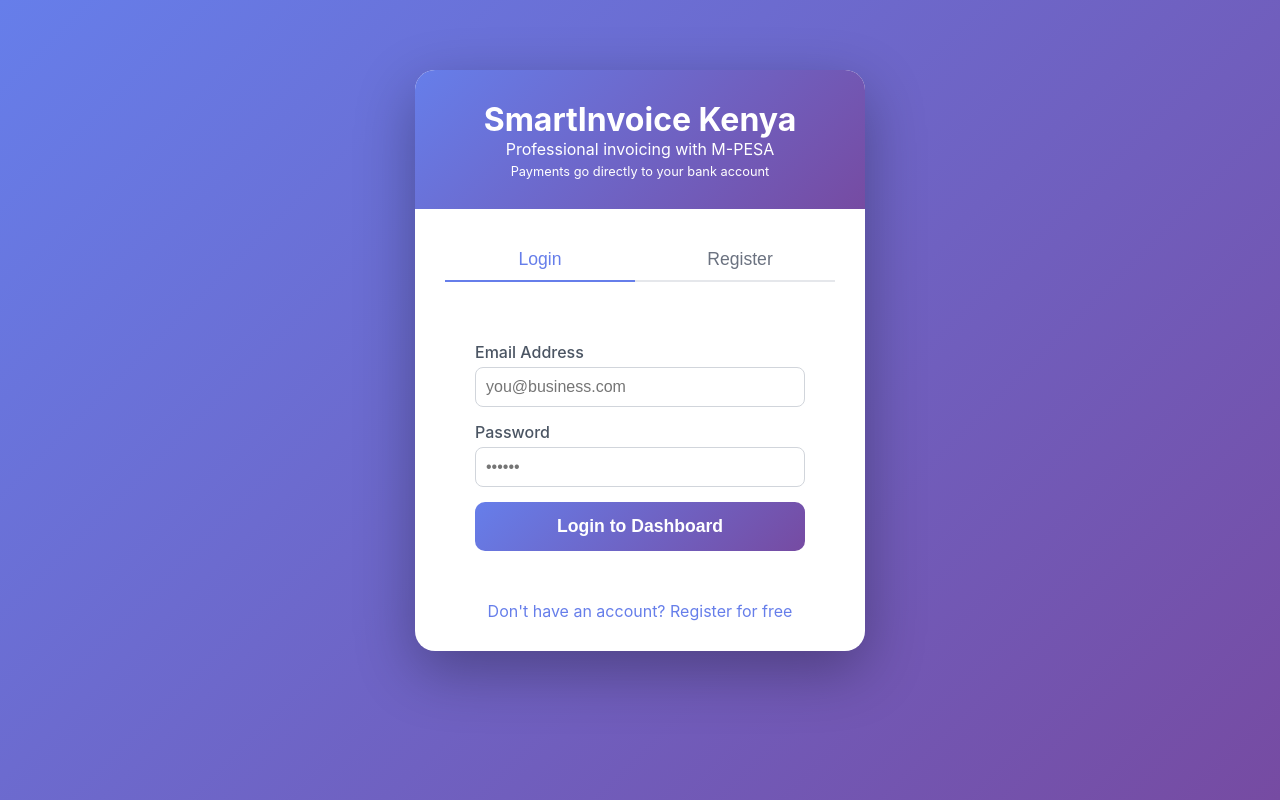
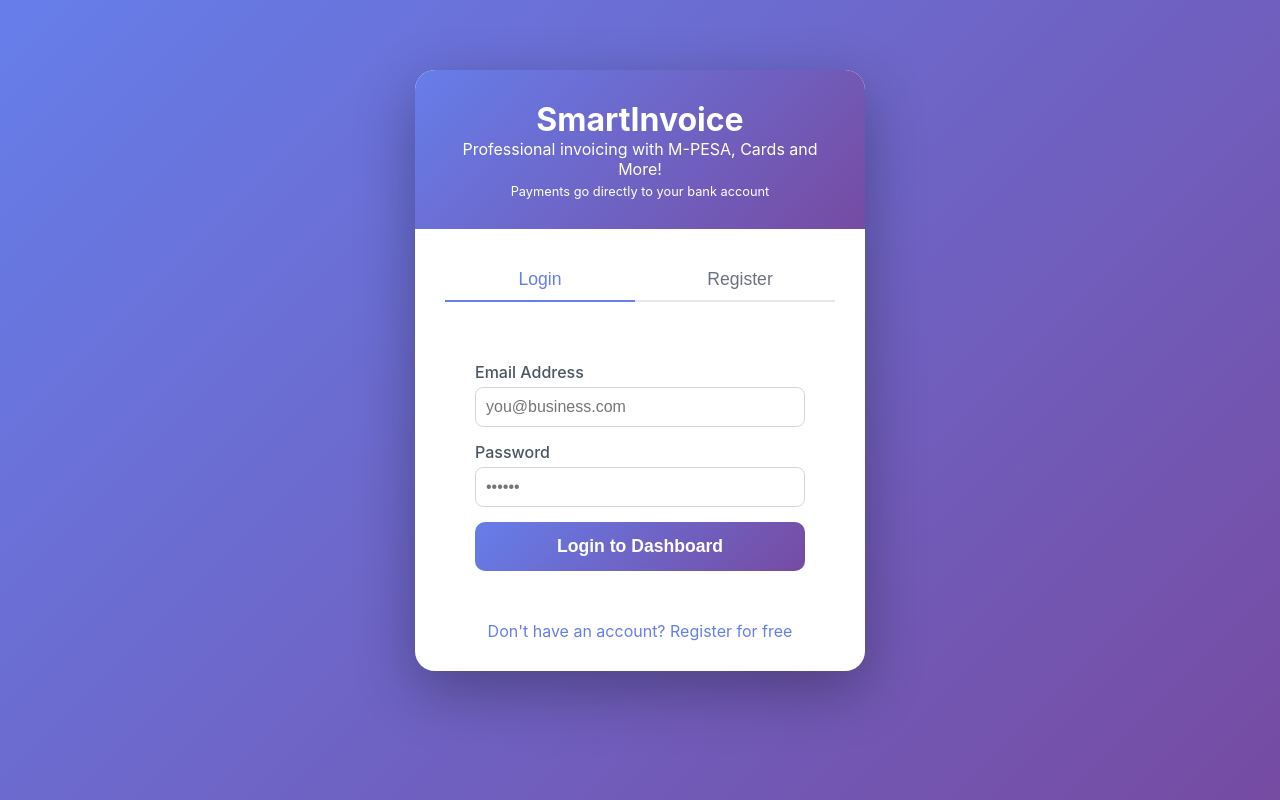
Before and after one commit to codewithaustin1/smartinvoice-kenya, a website: page login.html in a window 1280 px wide. Drawn offline with Linux system fonts and the light colour scheme.

Commit message:
Update branding and placeholder text in login.html

```diff
--- a/login.html
+++ b/login.html
@@ -158,8 +158,8 @@
 <body>
     <div class="auth-container">
         <div class="auth-header">
-            <h1>SmartInvoice Kenya</h1>
-            <p>Professional invoicing with M-PESA</p>
+            <h1>SmartInvoice</h1>
+            <p>Professional invoicing with M-PESA, Cards and More!</p>
             <p style="font-size: 0.8em; margin-top: 5px;">Payments go directly to your bank account</p>
         </div>
 
@@ -246,7 +246,7 @@
                         </div>
                         <div class="form-group">
                             <label>Account Name (as registered with bank)</label>
-                            <input type="text" id="regAccountName" placeholder="Business name as per bank records" required>
+                            <input type="text" id="regAccountName" placeholder="Name as per bank records" required>
                         </div>
                     </div>
 
```
